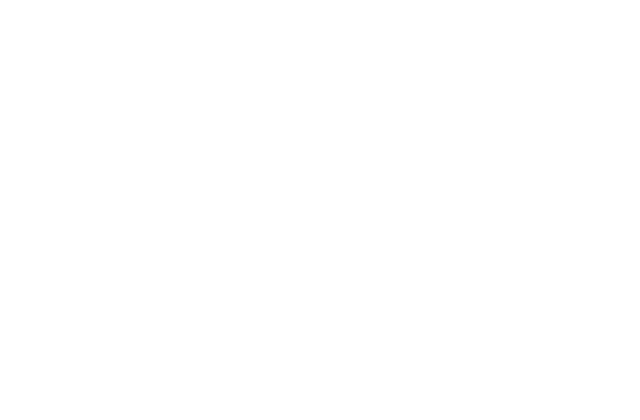
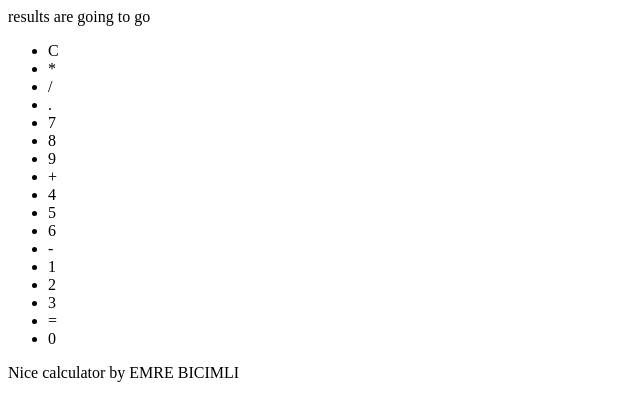
Before and after one commit to emrebicimli/calculator, a plain HTML site: page index.html in a window 1280 px wide. Shown: the whole page, without its empty margins (0-640 px from the left). Drawn offline with Linux system fonts and the light colour scheme.

Commit message:
html for calculator

```diff
--- a/index.html
+++ b/index.html
@@ -6,6 +6,30 @@
     <title>Document</title>
 </head>
 <body>
-
+    <div class="calculator">
+        <div>results are going to go</div>
+        <ul>
+            <li>C</li>
+            <li>*</li>
+            <li>/</li>
+            <li>.</li>
+            <li>7</li>
+            <li>8</li>
+            <li>9</li>
+            <li>+</li>
+            <li>4</li>
+            <li>5</li>
+            <li>6</li>
+            <li>-</li>
+            <li>1</li>
+            <li>2</li>
+            <li>3</li>
+            <li>=</li>
+            <li>0</li>
+        </ul>
+        <div class="signature">
+            Nice calculator by EMRE BICIMLI
+        </div>
+    <div>
 </body>
 </html>
```
